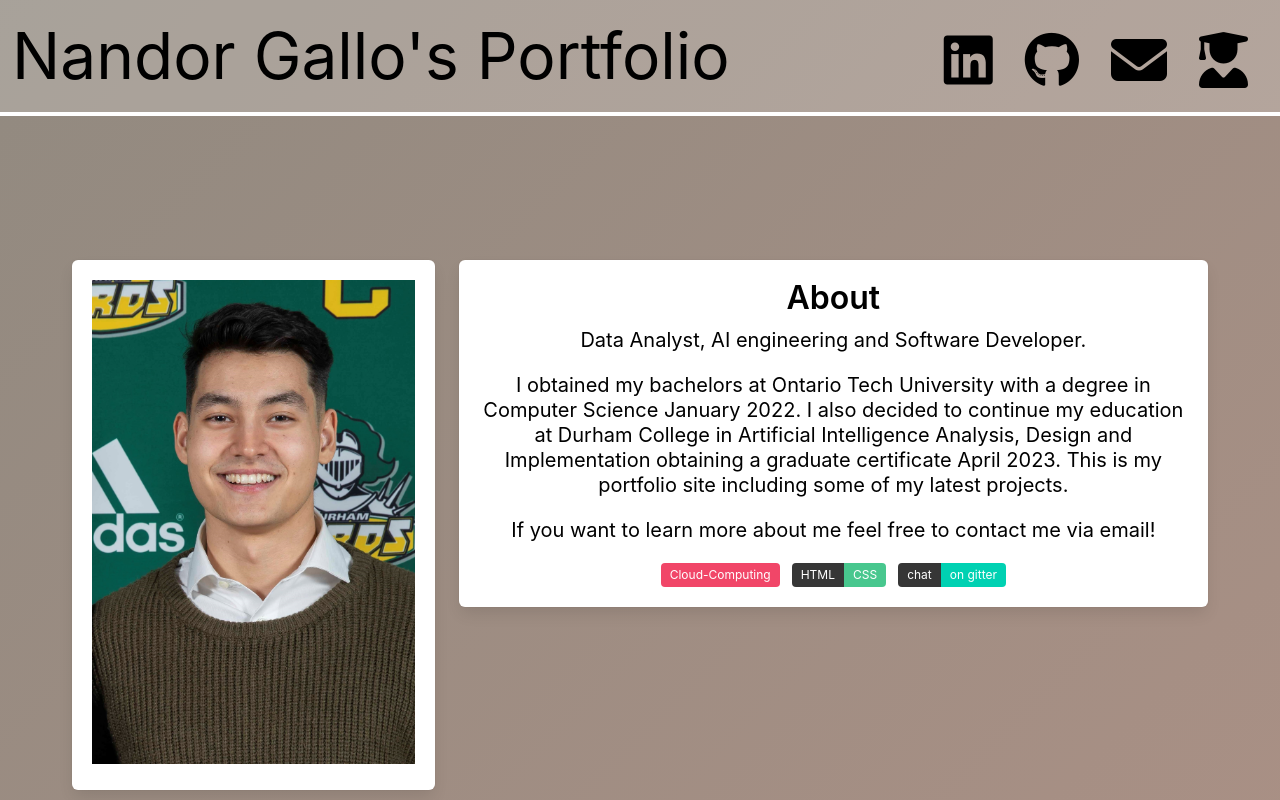
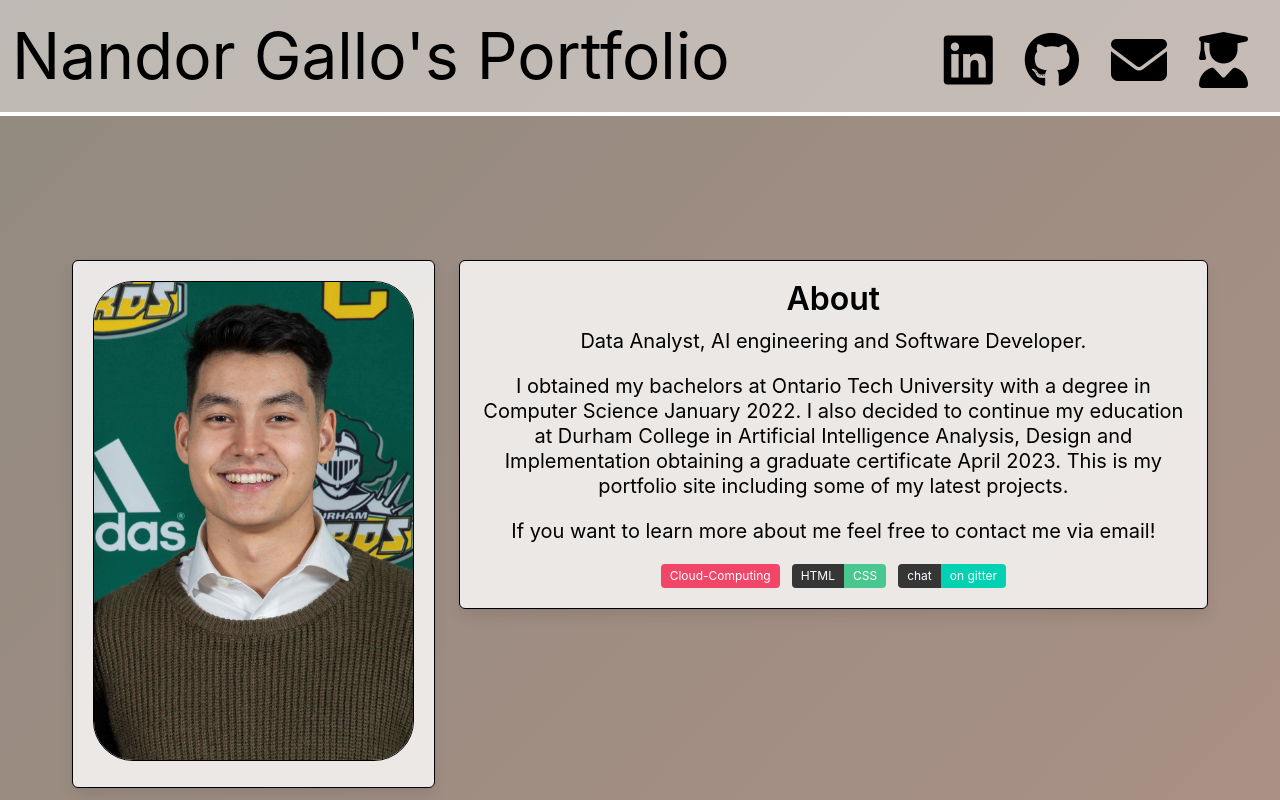
Before and after one commit to nandor-gallo/nandor-gallo.com, a website: page index.html in a window 1280 px wide. Shown: the top 800 px of the page. Drawn offline with nearby package versions, Linux system fonts and the light colour scheme.

Commit message:
Updated css

```diff
--- a/index.html
+++ b/index.html
@@ -60,7 +60,6 @@
 
                         </div>
                         <div class="column is-two-thirds">
-                            <div class="container">
                                 <div class="box">
                                     <div class="content">
                                         <p class="title">
@@ -110,7 +109,6 @@
 
                                 </div>
 
-                            </div>
                         </div>
                     </div>
                 </div>
--- a/styles/main.css
+++ b/styles/main.css
@@ -1,15 +1,40 @@
 .navbar{
-  background-color: rgba(255, 255, 255, 0.2);
+  background-color: rgba(255, 255, 255, 0.4);
   border-bottom: 0.3rem solid white;
 }
+.name {
+  font-size: 4rem;
+  font-weight: 400;
+  color: black;
+}
+.navbar-end {
+  justify-content: flex-end;
+  margin-left: auto;
+  place-items: flex-end;
+  padding-bottom: 1.5rem;
+}
+.social-media-icon>i {
+  font-size: 3.5rem;
+  transition: transform .1s ease;
+  color: black;
+  padding-right: 2rem;
+}
+.subtitle{
+  color: black;
+  font-size: 20px;
+}
+
 .box{
   text-align: center;
   justify-content: center;
+  background-color: rgba(255, 255, 255, 0.8);
+  border: 0.1rem solid black
 }
-.field.is-grouped.is-grouped-multiline:last-child {
-  margin-bottom: -0.75rem;
-  justify-content: center;
+.profilePicture{
+  border-radius: 40px;
+  border: 0.1rem solid black;
 }
+
 .hero.is-info {
   background-color: transparent;
 }
@@ -20,26 +45,18 @@
 .hero.is-info .subtitle{
   color:black
 }
-.social-media-icon>i {
-  font-size: 3.5rem;
-  transition: transform .1s ease;
-  color: black;
-  padding-right: 2rem;
-}
 
-.name {
-  font-size: 4rem;
-  font-weight: 400;
-  color: black;
+
+
+
+
+.field.is-grouped.is-grouped-multiline:last-child {
+  margin-bottom: -0.75rem;
+  justify-content: center;
 }
 
 
-.navbar-end {
-  justify-content: flex-end;
-  margin-left: auto;
-  place-items: flex-end;
-  padding-bottom: 1.5rem;
-}
+
 
 body {
   background: linear-gradient(-45deg, #b99488, #5d7c75);
```
